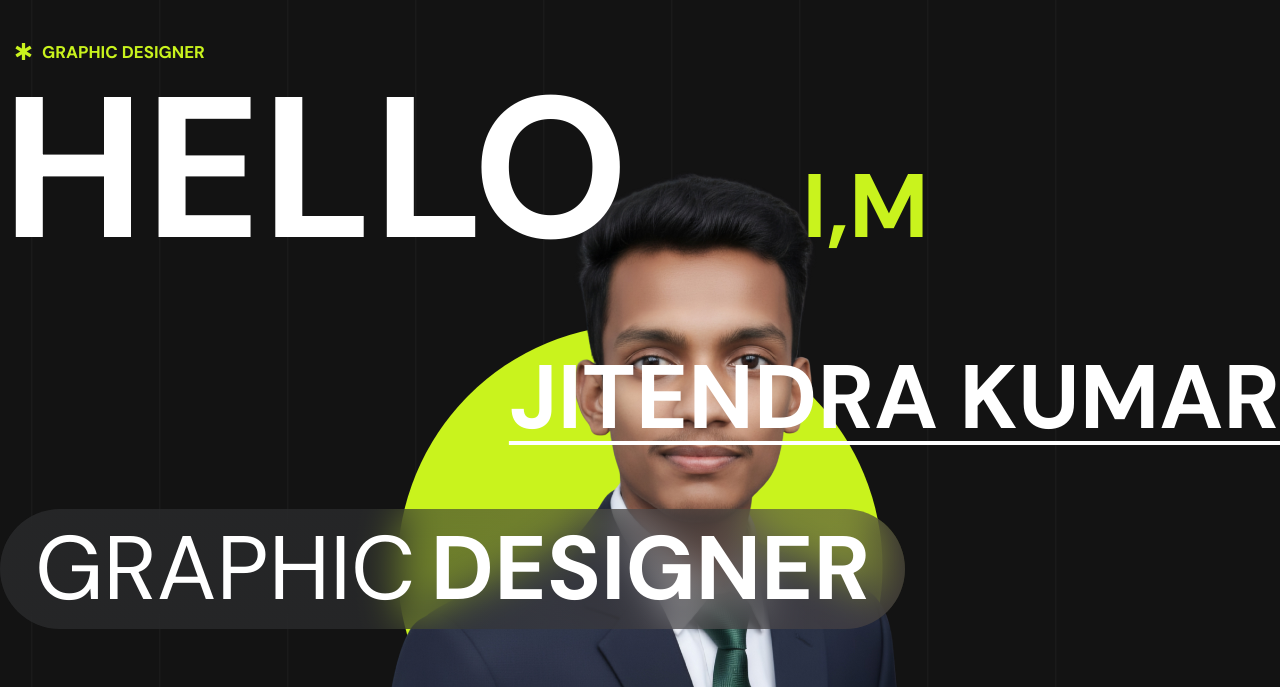
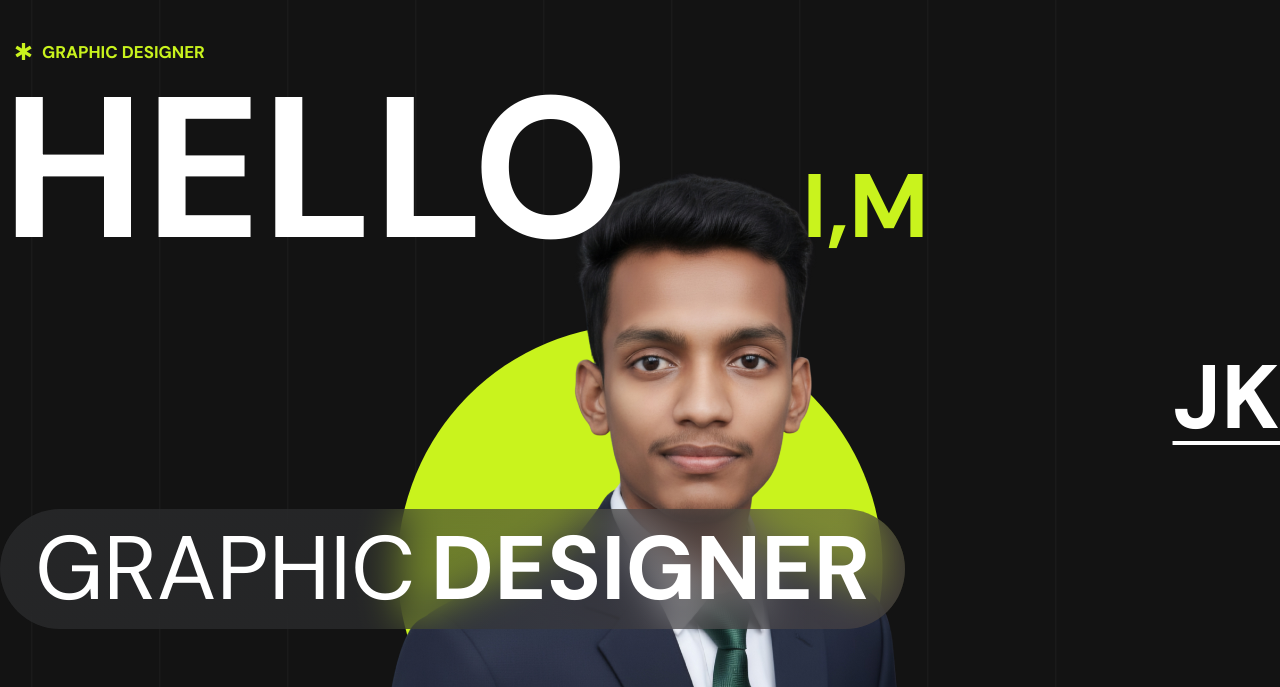
Before and after one commit to zulbulai/Resume, a plain HTML site: page index2.html in a window 1280 px wide. Shown: the part 113-800 px from the top of the page. Drawn offline with nearby package versions, Linux system fonts and the light colour scheme; animation ran at ten frames a second; files whose address does not match are found by name.

Commit message:
Update index2.html

```diff
--- a/index2.html
+++ b/index2.html
@@ -176,7 +176,7 @@
                 <div class="hero-two-content">
                     <span class="sub-title wow fadeInLeft delay-0-1s"><i class="flaticon-asterisk-1"></i> Graphic Designer</span>
                     <span class="title wow fadeInLeft delay-0-2s">Hello <small>i,m</small></span>
-                    <span class="name wow fadeInRight delay-0-4s">Jitendra Kumar</span>
+                    <span class="name wow fadeInRight delay-0-4s">JK</span>
                     <span class="designations wow fadeInLeft delay-0-6s"><span>Graphic</span> Designer</span>
                 </div>
                 <div class="row justify-content-center">
```
